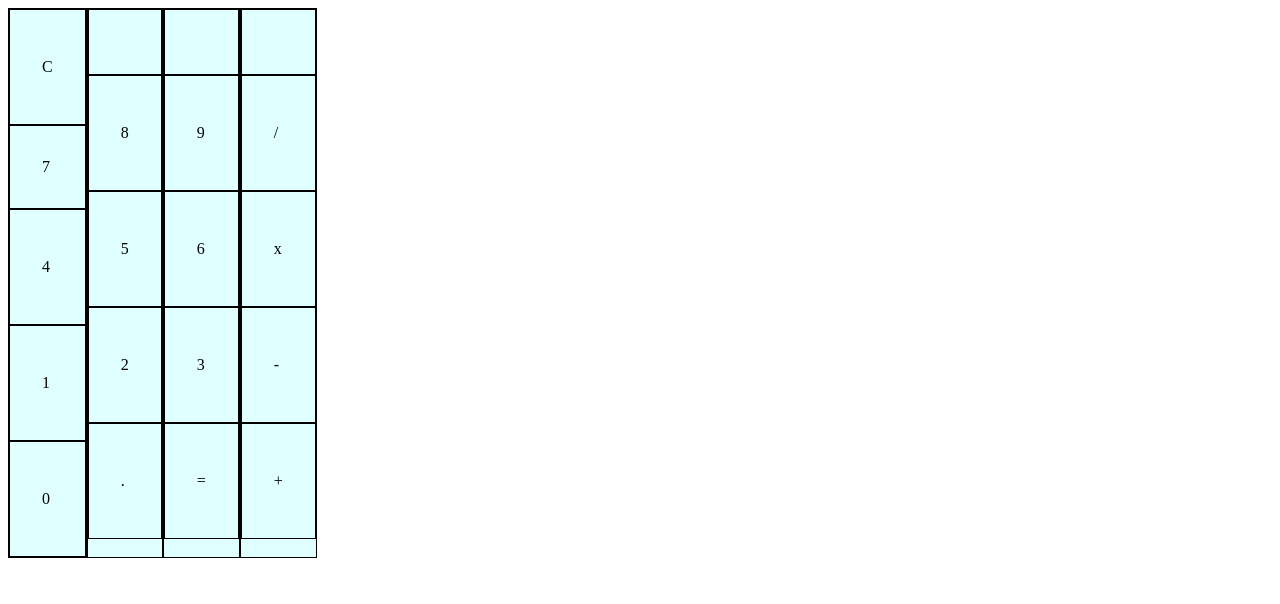
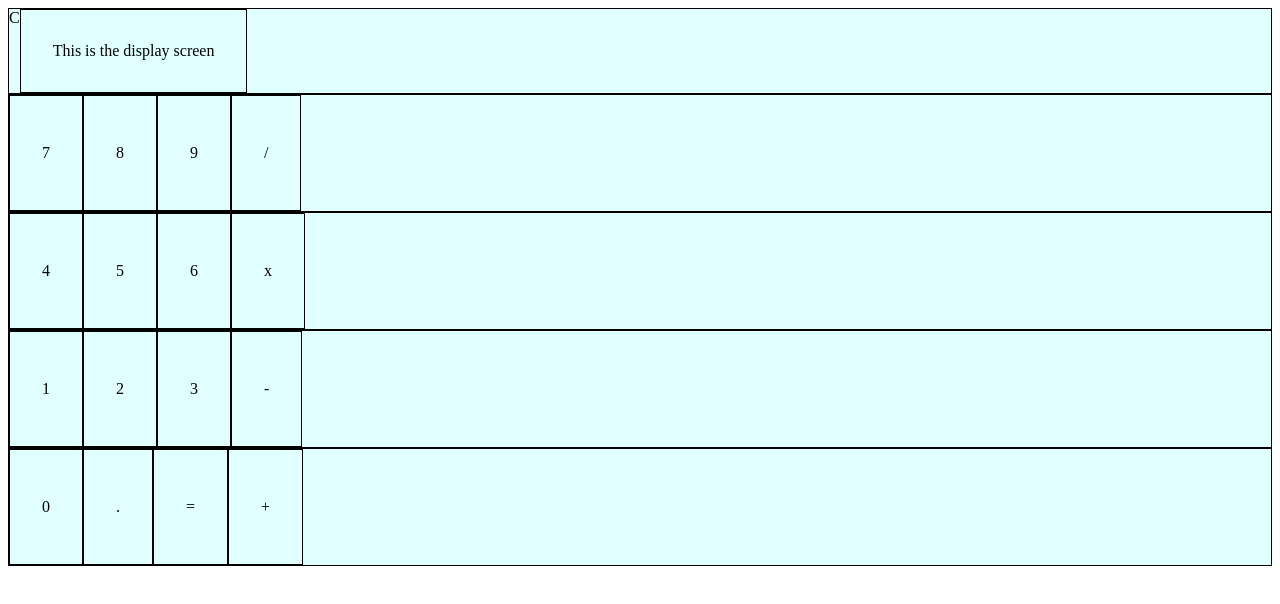
Before and after one commit to Momentum-Team-11/js-calculator-jocelyninlay, a plain HTML site: page index.html in a window 1280 px wide. Drawn offline with Linux system fonts and the light colour scheme.

Commit message:
experiementing with things

```diff
--- a/index.html
+++ b/index.html
@@ -10,34 +10,34 @@
 </head>
 <body>
 <div class="plastic-body">
-    <div class="first-chunk">
-        <div class="clear-button"><p>C</p></div>
-        <div class="seven">7</div>
-        <div class="four"><p>4</p></div>
-        <div class="one"><p>1</p></div>
-        <div class="zero"><p>0</p></div>
-    </div> <!--end of .first-chunk-->
+<div class= "first-chunk">
+      <div class="clear">C</div>
+      <div class="display-screen">This is the display screen</div>
+</div><!--end of .first-chunk-->
 <div class="second-chunk">
-        <div class="display-screen"></div>
+    <div class="seven"><p>7</p></div>
     <div class="eight"><p>8</p></div>
-        <div class="five"><p>5</p></div>
-        <div class="two"><p>2</p></div>
-        <div class="decimal"><p>.</p></div>
+    <div class="nine"><p>9</p></div>
+    <div class="divide"><p>/</p></div>
 </div> <!--end of .second-chunk-->
  <div class="third-chunk">
-        <div class="display-screen"></div>
-        <div class="nine"><p>9</p></div>
+    <div class="four"><p>4</p></div>
+    <div class="five"><p>5</p></div>
     <div class="six"><p>6</p></div>
+    <div class="multiply"><p>x</p></div>
+</div>     <!--end of .third-chunk-->
+<div class="fourth-chunk">
+    <div class="one"><p>1</p></div>
+    <div class="two"><p>2</p></div>
     <div class="three"><p>3</p></div>
+    <div class="minus"><p>-</p></div>
+</div><!--end of .fourth-chunk-->
+<div class="final-chunk">
+    <div class="zero"><p>0</p></div>
+    <div class="decimal"><p>.</p></div>
     <div class="equal"><p>=</p></div>
-    </div><!--end of .third-chunk-->
-    <div class="final-chunk">
-        <div class="display-screen"></div>
-        <div class="divide"><p>/</p></div>
-        <div class="multiply"><p>x</p></div>
-        <div class="minus"><p>-</p></div>
     <div class="add"><p>+</p></div>
-  </div><!--end of .final-chunk-->
+</div>
 
 </div>  <!--this is the end of .plastic-body -->
 </body>
--- a/main.css
+++ b/main.css
@@ -1,10 +1,10 @@
 .plastic-body {
     display: flex;
-
+    flex-direction: column;
 }
 
 .first-chunk, .second-chunk, .third-chunk, .fourth-chunk, .final-chunk {
-
+    display: flex;
     background-color: lightcyan;
     border: 1px solid black;
 }
```
Lines whose indentation alone changed are shown as unchanged.
